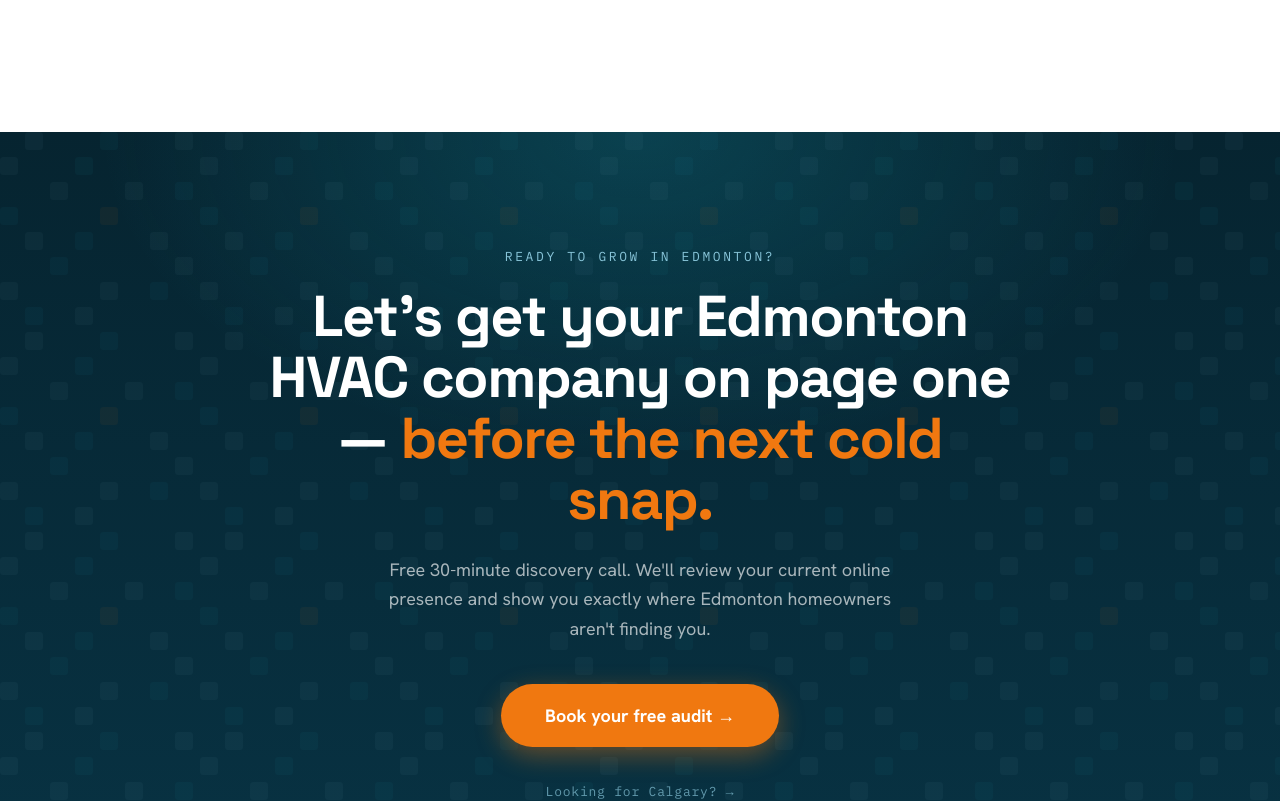
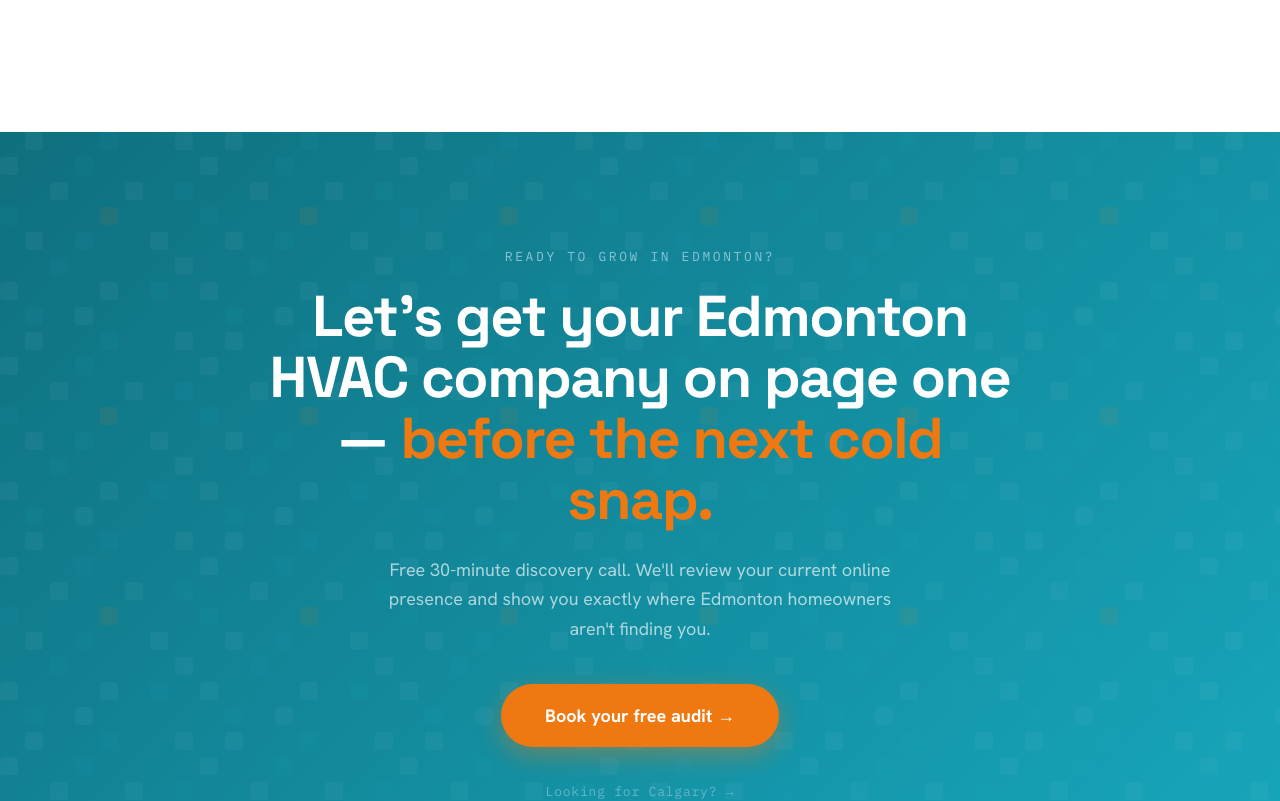
Before and after one commit to envosue/pixel26.com, a Next.js app: page /hvac/edmonton in a window 1280 px wide. Shown: the part 8020-8821 px from the top of the page. Built offline with nearby package versions, Linux system fonts and the light colour scheme.

Commit message:
🎨 fix: use teal gradient on HVAC CTA sections + Calendly contact page
- HVAC hub, Calgary, Edmonton CTA sections: replace dark navy with
  teal gradient matching homepage 'Ready to grow?' section
- Contact page: replace form with Calendly inline booking widget

```diff
--- a/app/hvac/calgary/page.jsx
+++ b/app/hvac/calgary/page.jsx
@@ -447,9 +447,9 @@ export default function HVACCalgary() {
       {/* ── CTA ── */}
       <section
         className={'relative overflow-hidden ' + SEC}
-        style={{ background: 'radial-gradient(900px 540px at 50% 0%, rgba(23,168,190,.22), transparent 60%), linear-gradient(180deg,#083344 0%,#062430 100%)' }}
+        style={{ background: 'linear-gradient(135deg,#0F6F7E 0%,#17A8BE 100%)' }}
       >
-        <div className="absolute inset-0 bg-[url('/web-assets/pixel26-pattern-tile.svg')] bg-[length:200px] opacity-[.05]" />
+        <div className="absolute inset-0 bg-[url('/web-assets/pixel26-pattern-tile.svg')] bg-[length:200px] opacity-[.08]" />
         <div className={`relative ${WRAP} text-center`}>
           <div className="font-mono text-[13px] tracking-[.2em] uppercase text-teal-light mb-5">Ready to grow?</div>
           <h2 className="font-display font-bold text-[clamp(32px,4.5vw,58px)] leading-[1.06] tracking-[-.025em] text-white m-0 mb-6 max-w-[760px] mx-auto">
--- a/app/hvac/edmonton/page.jsx
+++ b/app/hvac/edmonton/page.jsx
@@ -437,9 +437,9 @@ export default function HVACEdmonton() {
       {/* ── CTA ── */}
       <section
         className={'relative overflow-hidden ' + SEC}
-        style={{ background: 'radial-gradient(900px 540px at 50% 0%, rgba(23,168,190,.22), transparent 60%), linear-gradient(180deg,#062430 0%,#083344 100%)' }}
+        style={{ background: 'linear-gradient(135deg,#0F6F7E 0%,#17A8BE 100%)' }}
       >
-        <div className="absolute inset-0 bg-[url('/web-assets/pixel26-pattern-tile.svg')] bg-[length:200px] opacity-[.05]" />
+        <div className="absolute inset-0 bg-[url('/web-assets/pixel26-pattern-tile.svg')] bg-[length:200px] opacity-[.08]" />
         <div className={`relative ${WRAP} text-center`}>
           <div className="font-mono text-[13px] tracking-[.2em] uppercase text-teal-light mb-5">Ready to grow in Edmonton?</div>
           <h2 className="font-display font-bold text-[clamp(32px,4.5vw,58px)] leading-[1.06] tracking-[-.025em] text-white m-0 mb-6 max-w-[760px] mx-auto">
--- a/app/hvac/page.jsx
+++ b/app/hvac/page.jsx
@@ -184,9 +184,9 @@ export default function HVACHub() {
       {/* ── BOTTOM CTA ── */}
       <section
         className={'relative overflow-hidden ' + SEC}
-        style={{ background: 'radial-gradient(900px 540px at 50% 0%, rgba(23,168,190,.22), transparent 60%), linear-gradient(180deg,#083344 0%,#062430 100%)' }}
+        style={{ background: 'linear-gradient(135deg,#0F6F7E 0%,#17A8BE 100%)' }}
       >
-        <div className="absolute inset-0 bg-[url('/web-assets/pixel26-pattern-tile.svg')] bg-[length:200px] opacity-[.05]" />
+        <div className="absolute inset-0 bg-[url('/web-assets/pixel26-pattern-tile.svg')] bg-[length:200px] opacity-[.08]" />
         <div className={`relative ${WRAP} text-center`}>
           <div className="font-mono text-[13px] tracking-[.2em] uppercase text-teal-light mb-5">Not sure where to start?</div>
           <h2 className="font-display font-bold text-[clamp(30px,4vw,52px)] leading-[1.1] tracking-[-.02em] text-white m-0 mb-6 max-w-[680px] mx-auto">
```
